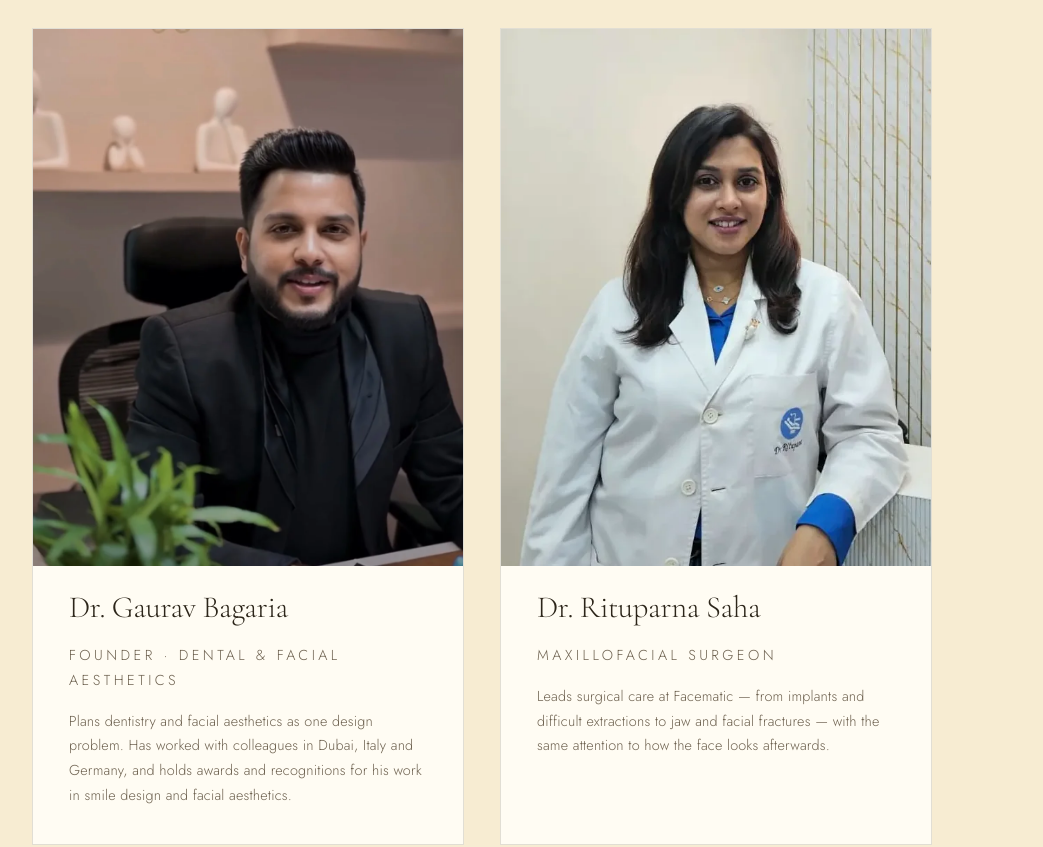
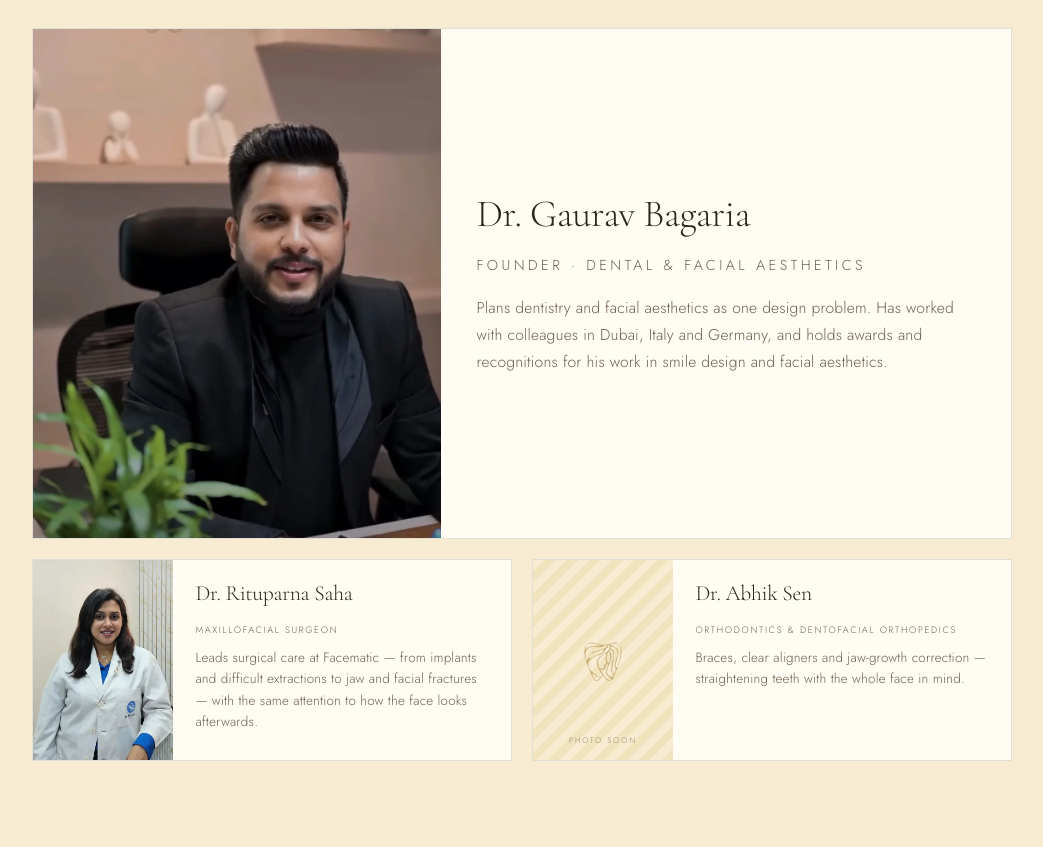
Before and after one commit to GaminiRathore/Facematic-dr-gaurav, a plain HTML site: page about.html in a window 1280 px wide. Shown: the part 2580-3427 px from the top of the page, without its empty margins (32-1075 px from the left). Drawn offline with nearby package versions, Linux system fonts and the light colour scheme.

Commit message:
Team: Dr. Gaurav as lead card, smaller cards for Dr. Rituparna Saha and Dr. Abhik Sen
Co-Authored-By: Claude Opus 5 <noreply@anthropic.com>

```diff
--- a/about.html
+++ b/about.html
@@ -3,18 +3,18 @@
 <head>
 <meta charset="utf-8">
 <meta name="viewport" content="width=device-width, initial-scale=1">
-<title>The Team — Dr. Gaurav Bagaria &amp; Dr. Rituparna Saha | Facematic, Kolkata</title>
-<meta name="description" content="Meet the team behind Facematic — founder Dr. Gaurav Bagaria and maxillofacial surgeon Dr. Rituparna Saha, delivering skin, hair and dental treatment on Sarat Bose Road, Kolkata.">
+<title>The Team — Dr. Gaurav Bagaria, Dr. Rituparna Saha &amp; Dr. Abhik Sen | Facematic, Kolkata</title>
+<meta name="description" content="Meet the team behind Facematic — founder Dr. Gaurav Bagaria, maxillofacial surgeon Dr. Rituparna Saha and orthodontist Dr. Abhik Sen, delivering skin, hair and dental treatment on Sarat Bose Road, Kolkata.">
 <link rel="canonical" href="https://facematic.in/about">
 <meta property="og:type" content="website">
 <meta property="og:site_name" content="Facematic">
-<meta property="og:title" content="The Team — Dr. Gaurav Bagaria &amp; Dr. Rituparna Saha | Facematic, Kolkata">
-<meta property="og:description" content="Meet the team behind Facematic — founder Dr. Gaurav Bagaria and maxillofacial surgeon Dr. Rituparna Saha, delivering skin, hair and dental treatment on Sarat Bose Road, Kolkata.">
+<meta property="og:title" content="The Team — Dr. Gaurav Bagaria, Dr. Rituparna Saha &amp; Dr. Abhik Sen | Facematic, Kolkata">
+<meta property="og:description" content="Meet the team behind Facematic — founder Dr. Gaurav Bagaria, maxillofacial surgeon Dr. Rituparna Saha and orthodontist Dr. Abhik Sen, delivering skin, hair and dental treatment on Sarat Bose Road, Kolkata.">
 <meta property="og:url" content="https://facematic.in/about">
 <meta property="og:image" content="https://facematic.in/assets/img/og-image.jpg">
 <meta name="twitter:card" content="summary_large_image">
 <link rel="icon" href="assets/img/mark-brand.png">
-<link rel="stylesheet" href="assets/css/facematic.css?v=40">
+<link rel="stylesheet" href="assets/css/facematic.css?v=41">
 </head>
 <body>
 
@@ -126,9 +126,9 @@
       </p>
     </div>
 
-    <div class="grid g2 team-grid">
-      <article class="doc reveal">
-        <div class="doc-img"><img src="assets/img/dr-gaurav-bagaria.webp" alt="Dr. Gaurav Bagaria"></div>
+    <div class="team-v2">
+      <article class="doc doc-lead reveal">
+        <div class="doc-img"><img src="assets/img/dr-gaurav-bagaria.webp" alt="Dr. Gaurav Bagaria, founder of Facematic"></div>
         <div class="doc-body">
           <h3 class="h3">Dr. Gaurav Bagaria</h3>
           <p class="doc-role">Founder &middot; Dental &amp; Facial Aesthetics</p>
@@ -137,8 +137,8 @@
              design and facial aesthetics.</p>
         </div>
       </article>
-
-      <article class="doc reveal d1">
+      <div class="team-sub">
+        <article class="doc doc-sm reveal d1">
           <div class="doc-img"><img src="assets/img/dr-rituparna-saha.webp" alt="Dr. Rituparna Saha, Maxillofacial Surgeon at Facematic"></div>
           <div class="doc-body">
             <h3 class="h3">Dr. Rituparna Saha</h3>
@@ -147,6 +147,17 @@
              and facial fractures &mdash; with the same attention to how the face looks afterwards.</p>
           </div>
         </article>
+        <!-- Dr. Abhik Sen: when his photo arrives, replace the mark image with it and remove "doc-sm-open". -->
+        <article class="doc doc-sm doc-sm-open reveal d2">
+          <div class="doc-img"><img src="assets/img/mark-goldeep.png" alt=""></div>
+          <div class="doc-body">
+            <h3 class="h3">Dr. Abhik Sen</h3>
+            <p class="doc-role">Orthodontics &amp; Dentofacial Orthopedics</p>
+            <p>Braces, clear aligners and jaw-growth correction &mdash; straightening teeth with
+               the whole face in mind.</p>
+          </div>
+        </article>
+      </div>
     </div>
   </div>
 </section>
@@ -303,6 +314,6 @@
   <a href="https://wa.me/919163707021" target="_blank" rel="noopener">WhatsApp</a>
 </div>
 
-<script src="assets/js/facematic.js?v=40"></script>
+<script src="assets/js/facematic.js?v=41"></script>
 </body>
 </html>
--- a/assets/css/facematic.css
+++ b/assets/css/facematic.css
@@ -872,3 +872,30 @@ body.menu-open .mobile-menu{opacity:1;pointer-events:auto;}
   border:1px solid var(--line-dark);color:var(--gold-3);transition:background var(--med),color var(--med),border-color var(--med);}
 .ftr .ftr-social a:hover{background:var(--gold-2);border-color:var(--gold-2);color:var(--espresso);}
 .ftr-social svg{width:18px;height:18px;}
+
+/* ---------- team: founder card + two smaller cards beneath ---------- */
+.team-v2{display:grid;gap:1.25rem;max-width:980px;}
+.team-v2 .doc{height:auto;}
+.doc-lead{display:grid;grid-template-columns:minmax(0,5fr) minmax(0,7fr);}
+.doc-lead .doc-img{aspect-ratio:4/5;}
+.doc-lead .doc-body{align-self:center;padding:var(--s5) var(--s5) var(--s5) var(--s4);}
+.doc-lead h3{font-size:clamp(1.8rem,3vw,2.4rem);}
+.doc-lead .doc-body p:last-child{font-size:.98rem;line-height:1.75;}
+.team-sub{display:grid;grid-template-columns:1fr 1fr;gap:1.25rem;}
+.doc-sm{display:grid;grid-template-columns:140px minmax(0,1fr);}
+.doc-sm .doc-img{aspect-ratio:auto;height:100%;min-height:200px;}
+.doc-sm .doc-body{padding:1.3rem 1.4rem;}
+.doc-sm h3{font-size:1.35rem;}
+.doc-sm .doc-role{font-size:.58rem;letter-spacing:.18em;line-height:1.55;}
+.doc-sm .doc-body p:last-child{font-size:.84rem;line-height:1.6;margin-top:.6rem;}
+.doc-sm-open .doc-img{display:grid;place-items:center;
+  background:repeating-linear-gradient(135deg,var(--butter-2) 0 8px,var(--butter-3) 8px 16px);}
+.doc-sm-open .doc-img img{width:46px;height:46px;object-fit:contain;opacity:.55;transform:none !important;}
+.doc-sm-open .doc-img::after{content:"Photo soon";position:absolute;bottom:.75rem;left:0;right:0;text-align:center;
+  font-size:.5rem;letter-spacing:.22em;text-transform:uppercase;color:var(--slate-2);}
+@media(max-width:860px){
+  .doc-lead{grid-template-columns:1fr;}
+  .doc-lead .doc-body{padding:var(--s3) var(--s3) var(--s4);}
+  .team-sub{grid-template-columns:1fr;}
+}
+@media(max-width:420px){.doc-sm{grid-template-columns:112px minmax(0,1fr);}}
```
Also changed, not shown: contact.html (+2 -2 lines), gallery.html (+2 -2 lines), index.html (+18 -7 lines), treatments.html (+2 -2 lines). Lines whose indentation alone changed are shown as unchanged.
